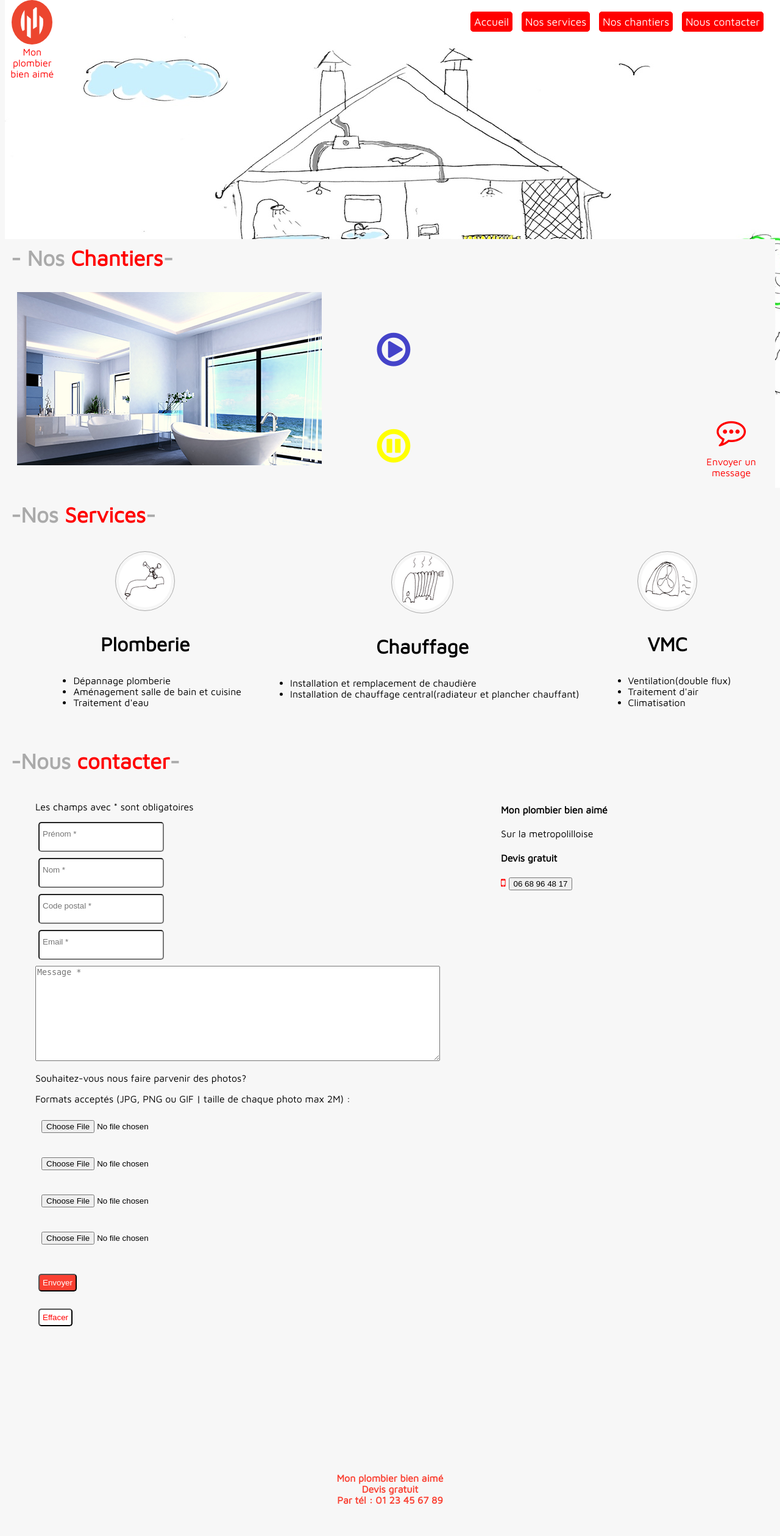
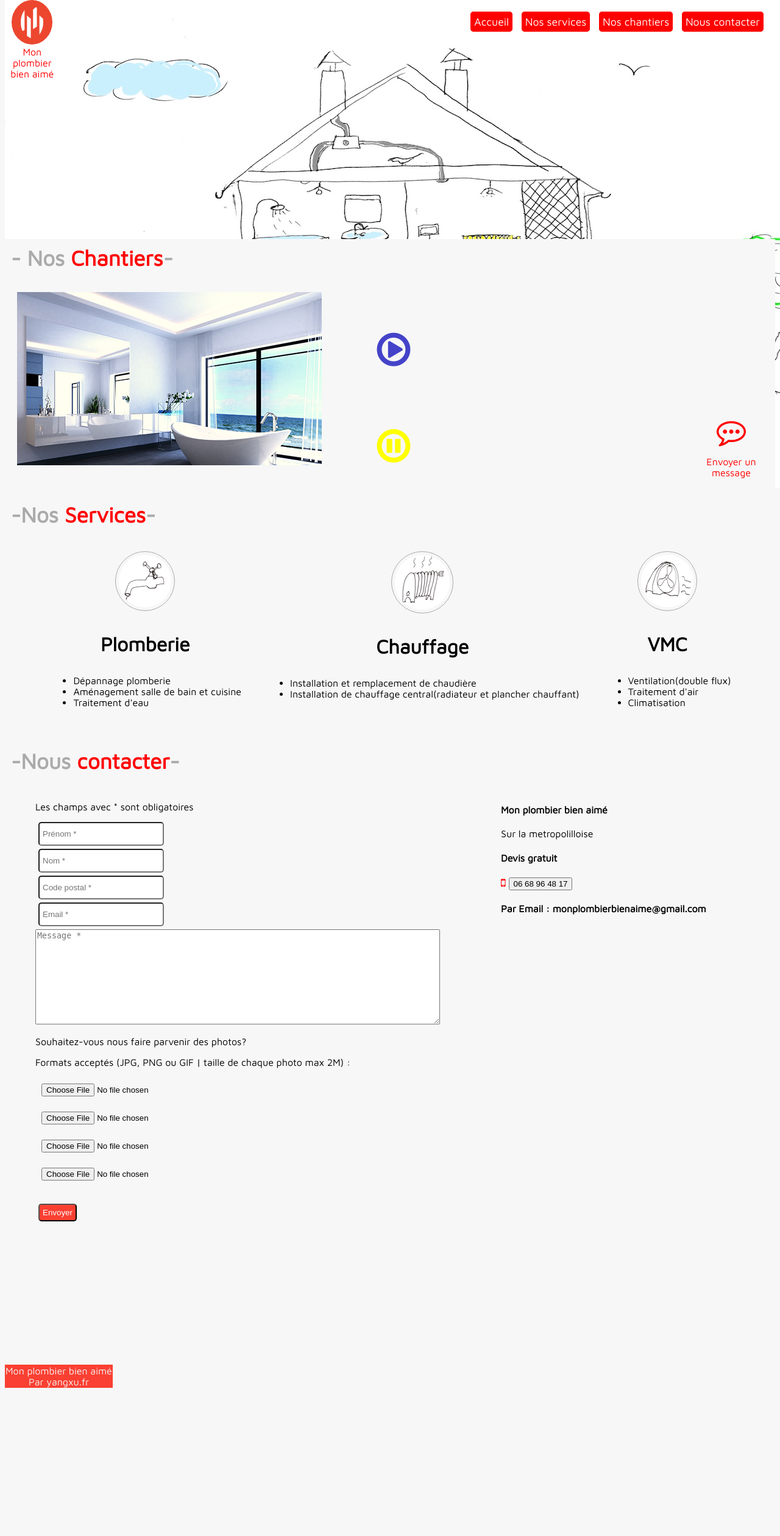
Before and after one commit to taraxu/plomberie, a PHP site: page /projet/ in a window 1280 px wide. Shown: the whole page at 61% size. After the commit the page ends 2276 px from the top, so only its background shows below. Run offline with PHP 8.4, Linux system fonts and the light colour scheme; some libraries are stand-ins or nearby versions; grey boxes are pictures that could not be loaded.

Commit message:
change css

```diff
--- a/css/style.css
+++ b/css/style.css
@@ -174,8 +174,8 @@
 	display: block;
 }
 input {
-	padding: 10px 20px 20px 5px;
-	margin:10px 5px;
+	padding: 10px 20px 10px 5px;
+	margin:5px 5px;
 	border-radius: 5px;
 	display: block;
 }
@@ -214,13 +214,15 @@
 	text-align: center;
 	position: relative;
 	z-index: 1;
-	color: #FA4032;
-	margin-bottom: 50px;
+	color: whitesmoke;
+	border:1px solid #FA4032;
+	background-color: #FA4032;
+	display: inline-block;
+	padding:10px auto;
+	margin:0 auto;
+
 }
-h5 {
-	margin: 0 auto;
-	font-size: 1em;
-}
+
 
 
 
--- a/index.php
+++ b/index.php
@@ -112,8 +112,6 @@
                     <input type="file" name="picture[]">
                     <input type="file" name="picture[]">
                     <input id="send" type="submit" value="Envoyer">
-                    <input id= "delete" type="submit" value="Effacer">
-
                 </form>
 
 
@@ -200,8 +198,9 @@
                     <h4>Mon plombier bien aimé</h4>
                     <p>Sur la metropolilloise</p>
                     <h4>Devis gratuit</h4>
-                    <p><a href="tel:+33668964817"><i class="fa fa-mobile" aria-hidden="true"></i><button>06 68 96 48 17</button></a>
-                    </p>
+                    <h4><a href="tel:+33668964817"><i class="fa fa-mobile" aria-hidden="true"></i><button>06 68 96 48 17</button></a>
+                    </h4>
+                    <h4>Par Email : monplombierbienaime@gmail.com</h4>
                     <iframe src="https://www.google.com/maps/embed?pb=!1m18!1m12!1m3!1d80985.23059984011!2d2.977120874675211!3d50.631046507693576!2m3!1f0!2f0!3f0!3m2!1i1024!2i768!4f13.1!3m3!1m2!1s0x47c2d579b3256e11%3A0x40af13e81646360!2sLille!5e0!3m2!1sfr!2sfr!4v1517229394277" width="400" height="300" frameborder="0" style="border:0" allowfullscreen></iframe>
 
                 </div>
@@ -211,9 +210,8 @@
     </main>
     <div id="house"></div>
     <footer>
-    	<h5>Mon plombier bien aimé</h5>
-    		<h5>Devis gratuit</h5>
-    		<h5>Par tél : 01 23 45 67 89</h5>
+    	<div>Mon plombier bien aimé</div>
+        <div>Par yangxu.fr</div>
     </footer>
     <script type="text/javascript" src="sliders.js"></script>
     <script type="text/javascript" src="jq.js"></script>
```
